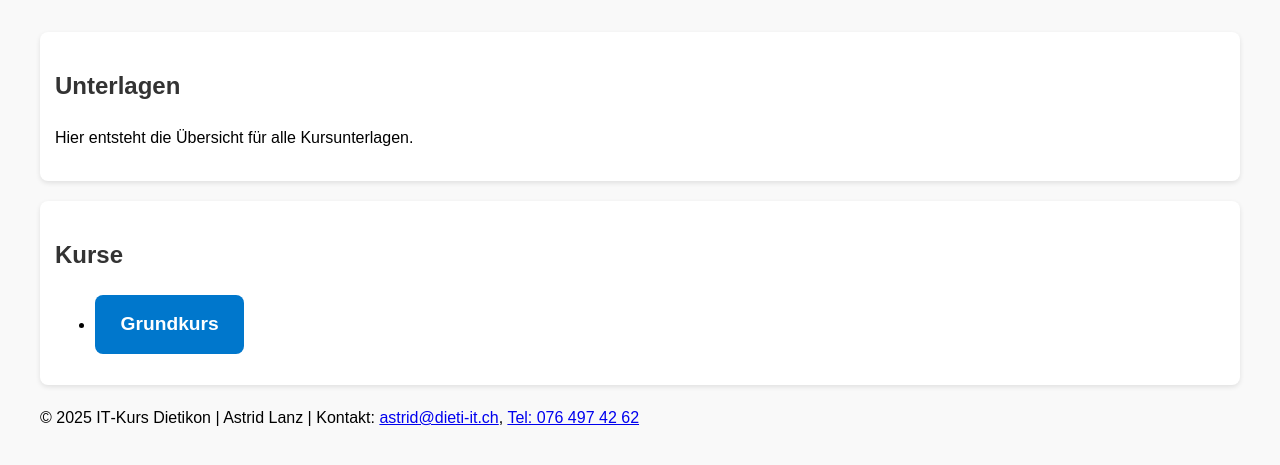
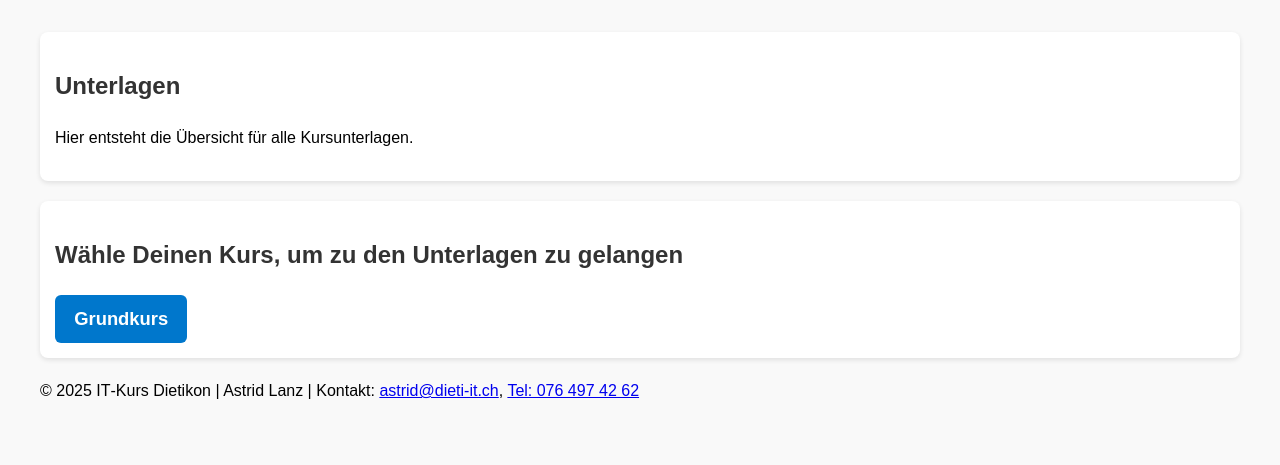
Before and after one commit to sasilanz/Dietipi-App, a Flask app: page /unterlagen in a window 1280 px wide. Shown: the part 69-534 px from the top of the page. Run offline with Flask 3, Linux system fonts and the light colour scheme.

Commit message:
Unterlagen Struktur Kursliste styling buttongrösse

```diff
--- a/web/app/templates/unterlagen.html
+++ b/web/app/templates/unterlagen.html
@@ -6,9 +6,7 @@
   <p>Hier entsteht die Übersicht für alle Kursunterlagen.</p>
 </section>
 <section>
-    <h1>Kurse</h1>
-    <ul>
-        <li><a class="anmelde-button" href="/unterlagen/grundkurs">Grundkurs</a></li>
-    </ul>
+    <h1>Wähle Deinen Kurs, um zu den Unterlagen zu gelangen</h1>
+    <a class="home-button" href="/unterlagen/grundkurs">Grundkurs</a>
 </section>
 {% endblock %}
--- a/web/app/templates/unterlagen_grundkurs.html
+++ b/web/app/templates/unterlagen_grundkurs.html
@@ -8,7 +8,7 @@
   {% for l in lessons %}
     <li class="lesson-item">
       <span class="lesson-label">{{ l.label }}</span>
-      <a class="anmelde-button" href="{{ l.handout_url }}" target="_blank" rel="noopener">
+      <a class="home-button" href="{{ l.handout_url }}" target="_blank" rel="noopener">
         Handout (PDF)
       </a>
     </li>
```
